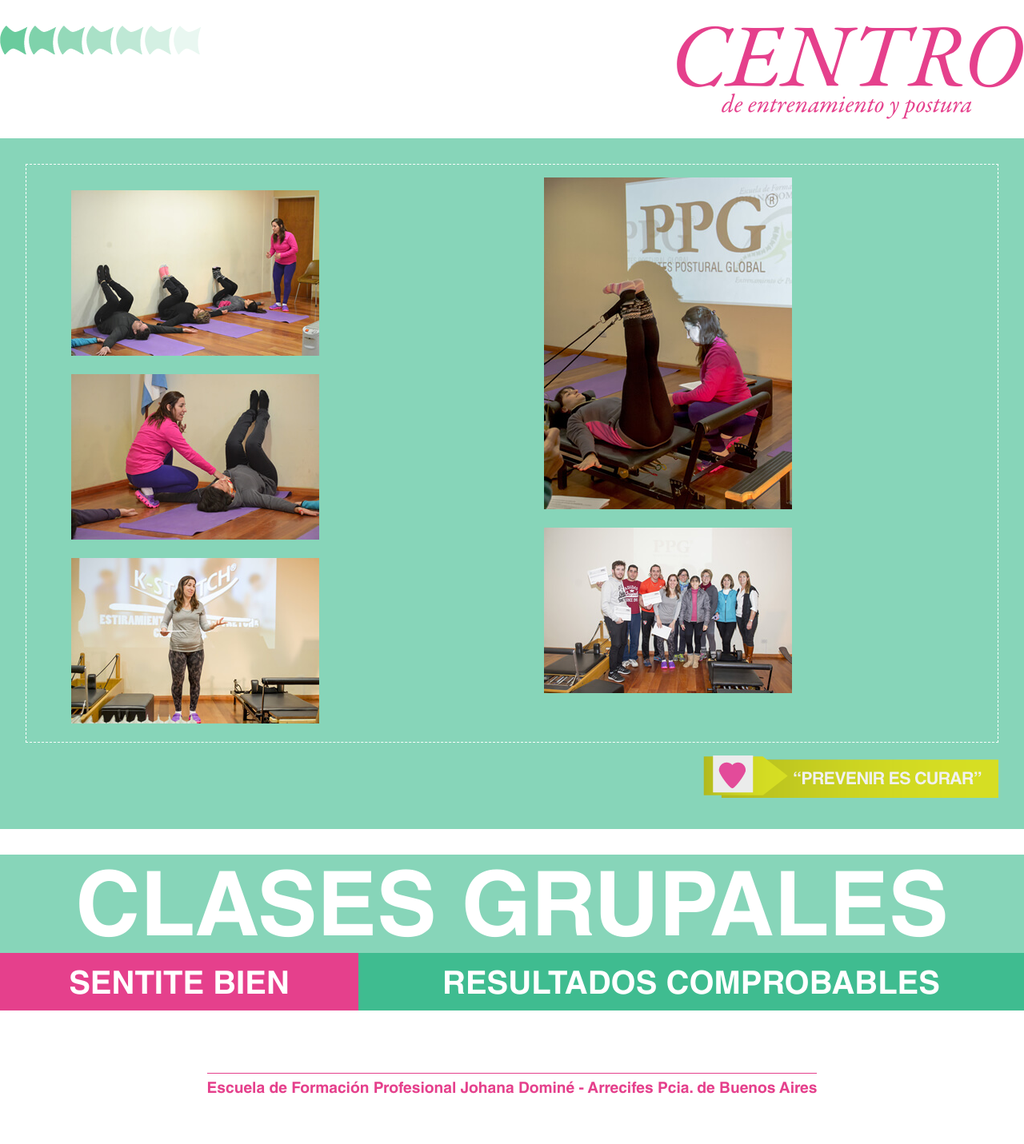
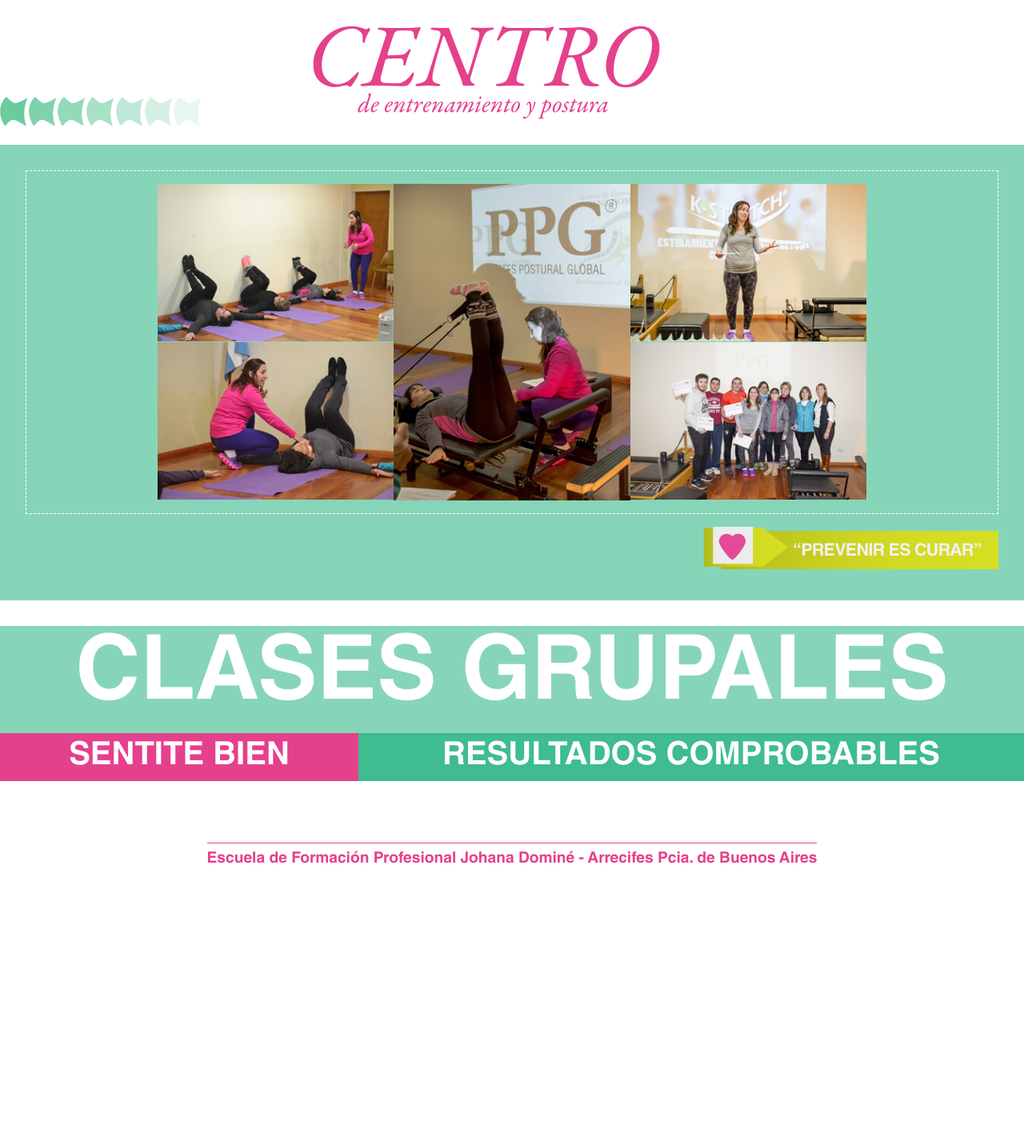
Before and after one commit to roseluxton125/domine, a Django app: page /centro-entrenamiento/ in a window 1280 px wide. Shown: the whole page at 80% size. After the commit the page ends 1080 px from the top, so only its background shows below. Run offline with Django 3.2, Linux system fonts and the light colour scheme; parts of the project's set-up code (start-up, migrations or seed data) failed here and were passed over; some libraries are stand-ins or nearby versions; some web fonts are replaced.

Commit message:
Finish centro layout

```diff
--- a/website/static/css/layout.styl
+++ b/website/static/css/layout.styl
@@ -722,19 +722,24 @@ nav
 		p > span
 			border-top 1px solid pink
 			padding-top .5em
+	#top-content
+		div:nth-child(2)
+			float none
+			padding-left 10%
+			text-align center
 	.bottom-content
 		color white
 		margin-top 2em
 		text-align center
 		p:nth-child(1)
 			background-color green-light-center
-			line-height .8em
-			padding-top .3em
+			// line-height .8em
+			// padding-top .3em
 		p:nth-child(2)
 			span
 				display inline-block
 				line-height 1.5em
-				padding-top .3em
+				// padding-top .3em
 				&:nth-child(1)
 					background-color pink
 					width 35%
@@ -747,13 +752,12 @@ nav
 			border 1px dashed white
 			padding 1em
 			ul
-				column-count 2
+				column-count 3
 				column-gap 0
+				margin 0 auto
+				width 75%
 				+below(460px)
 					column-count 1
 		.prevent
 			margin-top 1em
 			text-align right
-	// img
-	// 	vertical-align middle
-	// 	width 100%
--- a/website/static/css/styles.css
+++ b/website/static/css/styles.css
@@ -1240,6 +1240,11 @@ nav.open .burguer .close-icon {
   border-top: 1px solid #e5408c;
   padding-top: 0.5em;
 }
+.centro-entrenamiento #top-content div:nth-child(2) {
+  float: none;
+  padding-left: 10%;
+  text-align: center;
+}
 .centro-entrenamiento .bottom-content {
   color: #fff;
   margin-top: 2em;
@@ -1247,13 +1252,10 @@ nav.open .burguer .close-icon {
 }
 .centro-entrenamiento .bottom-content p:nth-child(1) {
   background-color: #87d5b9;
-  line-height: 0.8em;
-  padding-top: 0.3em;
 }
 .centro-entrenamiento .bottom-content p:nth-child(2) span {
   display: inline-block;
   line-height: 1.5em;
-  padding-top: 0.3em;
 }
 .centro-entrenamiento .bottom-content p:nth-child(2) span:nth-child(1) {
   background-color: #e5408c;
@@ -1271,12 +1273,14 @@ nav.open .burguer .close-icon {
   padding: 1em;
 }
 .centro-entrenamiento .content .centro-gallery ul {
-  -webkit-column-count: 2;
-     -moz-column-count: 2;
-          column-count: 2;
+  -webkit-column-count: 3;
+     -moz-column-count: 3;
+          column-count: 3;
   -webkit-column-gap: 0;
      -moz-column-gap: 0;
           column-gap: 0;
+  margin: 0 auto;
+  width: 75%;
 }
 @media only screen and (max-width: 460px) {
   .centro-entrenamiento .content .centro-gallery ul {
--- a/website/templates/centro.html
+++ b/website/templates/centro.html
@@ -23,7 +23,7 @@
 
 	<section class="content">
 		<div class="centro-gallery">
-			<ul>
+			<ul class="gallery">
 				<li class="single">
 					<figure>
 						<a href="{% static "img/profesionals/8.jpg" %}" data-jslghtbx="{% static "img/profesionals/8.jpg" %}" data-jslghtbx-group="mygroup1"><img src="{% static "img/profesionals/mini/8.jpg" %}" alt=""></a>
@@ -34,14 +34,14 @@
 						<a href="{% static "img/profesionals/12.jpg" %}" data-jslghtbx="{% static "img/profesionals/12.jpg" %}" data-jslghtbx-group="mygroup1"><img src="{% static "img/profesionals/mini/12.jpg" %}" alt=""></a>
 					</figure>
 				</li><!--
+				--><li class="double">
+					<figure>
+						<a href="{% static "img/profesionals/29.jpg" %}" data-jslghtbx="{% static "img/profesionals/29.jpg" %}" data-jslghtbx-group="mygroup1"><img src="{% static "img/profesionals/mini/29.jpg" %}" alt=""></a>
+					</figure>
+				</li><!--
 				--><li class="single">
 					<figure>
 						<a href="{% static "img/profesionals/38.jpg" %}" data-jslghtbx="{% static "img/profesionals/38.jpg" %}" data-jslghtbx-group="mygroup1"><img src="{% static "img/profesionals/mini/38.jpg" %}" alt=""></a>
-					</figure>
-				</li><!--
-				--><li class="double">
-					<figure>
-						<a href="{% static "img/profesionals/29.jpg" %}" data-jslghtbx="{% static "img/profesionals/29.jpg" %}" data-jslghtbx-group="mygroup1"><img src="{% static "img/profesionals/mini/29.jpg" %}" alt=""></a>
 					</figure>
 				</li><!--
 				--><li class="single">
```
Also changed, not shown: 14 other files.
